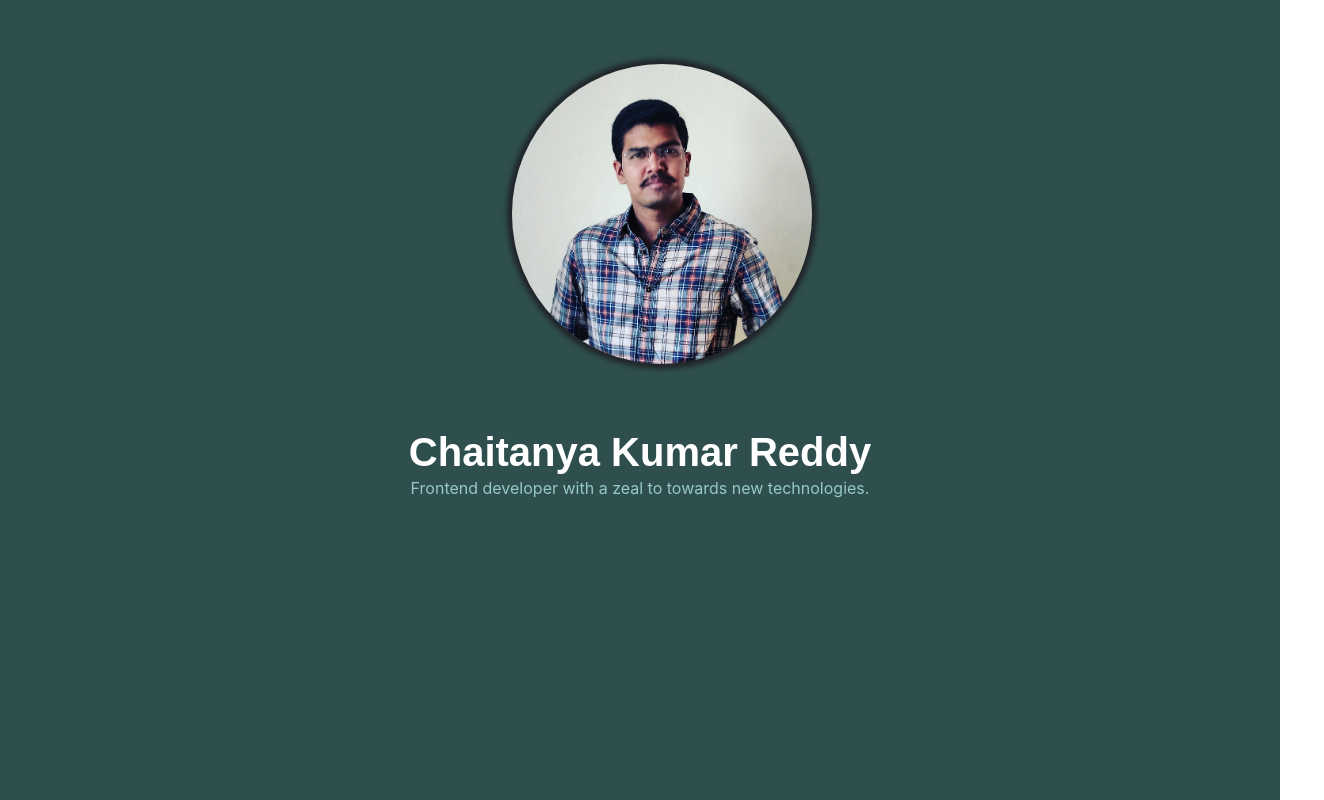
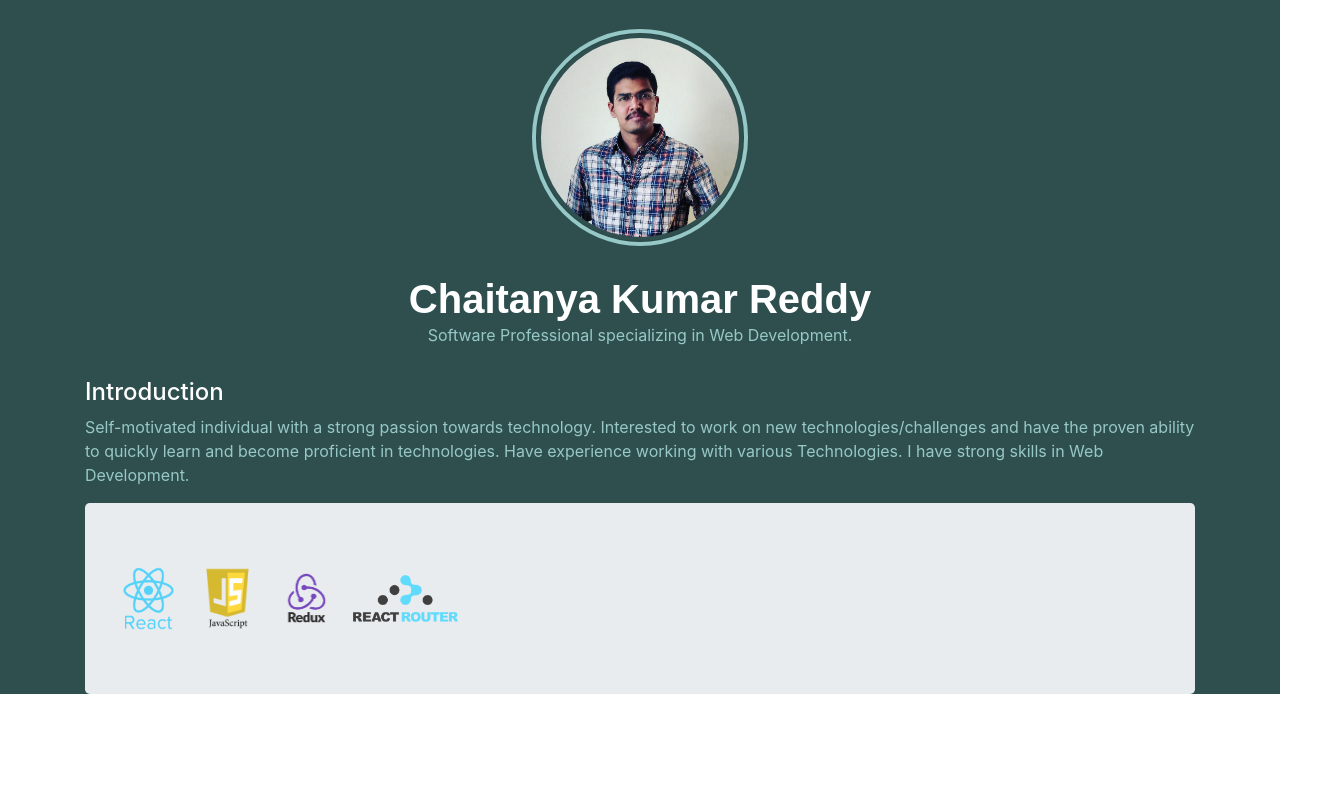
Before and after one commit to chaituckr/chaitanya.github.io, a plain HTML site: page index.html in a window 1280 px wide. Shown: the top 800 px of the page, 1324 px wide, since content can reach past the window. Drawn offline with nearby package versions, Linux system fonts and the light colour scheme.

Commit message:
added tech stach

```diff
--- a/index.css
+++ b/index.css
@@ -1,13 +1,14 @@
 .ckrImg{
-  height: 300px;
+  width: 20%;
+  margin: auto;
   border-radius: 50%;
-  margin: 5% 40%;
-  box-shadow: 0px 0px 5px 5px currentColor;
+  padding: 4px;
+  box-shadow: 0px 0px 0px 4px #96c8c7;
+  background: darkslategray;
 }
 
 .nameTitle{
   margin: auto;
-  color: white;
   text-align: center;
   font-weight: bolder;
   font-family: fantasy;
@@ -15,5 +16,27 @@
 
 .descPara{
   text-align: center;
-  color: #97c8c6;
+  padding-bottom: 15px;
 }
+
+p{
+  color:#97c8c6;
+}
+
+h1, h2, h3, h4, h5, h6 {
+  color: white;
+}
+
+.techStack {
+  width: 100%;
+  height: 100px;
+  background-color: #89c6c7;
+  border-radius: 5px;
+  border: 1px dashed;
+}
+
+.reactRouterImg {
+  width: 10%;
+  position: relative;
+  top: 8px;
+}
--- a/index.html
+++ b/index.html
@@ -12,14 +12,34 @@
     <title>Chaitanya Kumar Reddy</title>
   </head>
   <body>
-    <div style="background: darkslategrey; height: 100ch">
-      <img src="./CKR.jpg" class="ckrImg">
-      <div>
-        <h1 class="nameTitle">Chaitanya Kumar Reddy</h1>
-        <p class="descPara">
-          Frontend developer with a zeal to towards new technologies.
-        </p>
-      </div>
+    <div style="background: darkslategrey">
+        <div class="container">
+            <!-- <div> -->
+              <div style="padding: 3%">
+                  <img src="./images/CKR.jpg" class="card ckrImg">
+              </div>
+                <div>
+                  <h1 class="nameTitle">Chaitanya Kumar Reddy</h1>
+                  <p class="descPara">
+                    Software Professional specializing in Web Development.
+                  </p>
+                  <h4>
+                    Introduction
+                  </h4>
+                  <p>
+                    Self-motivated individual with a strong passion towards technology. Interested to work on new technologies/challenges and have the proven ability to quickly learn and become proficient in technologies. Have experience working with various Technologies. I have strong skills in Web Development.
+                  </p>
+                  <div class="jumbotron">
+                    <div class="media">
+                      <img class="mr-3" style="width:6%" src="images/reactLogo.png" alt="React JS">
+                      <img class="mr-3" style="width:6%" src="images/javascript.png" alt="React JS">
+                      <img class="mr-3" style="width:6%" src="images/redux.png" alt="React JS">
+                      <img class="mr-3 reactRouterImg" src="images/reactRouter.png" alt="React JS">
+                    </div>
+                  </div>
+                <!-- </div> -->
+            </div>
+          </div>
     </div>
 
     <!-- Optional JavaScript -->
```
Also changed, not shown: 640px-React-icon.svg.png (added), images/CKR.jpg (renamed from CKR.jpg), images/javascript.png (added), images/reactLogo.png (added), images/reactRouter.png (added), images/redux.png (added).
